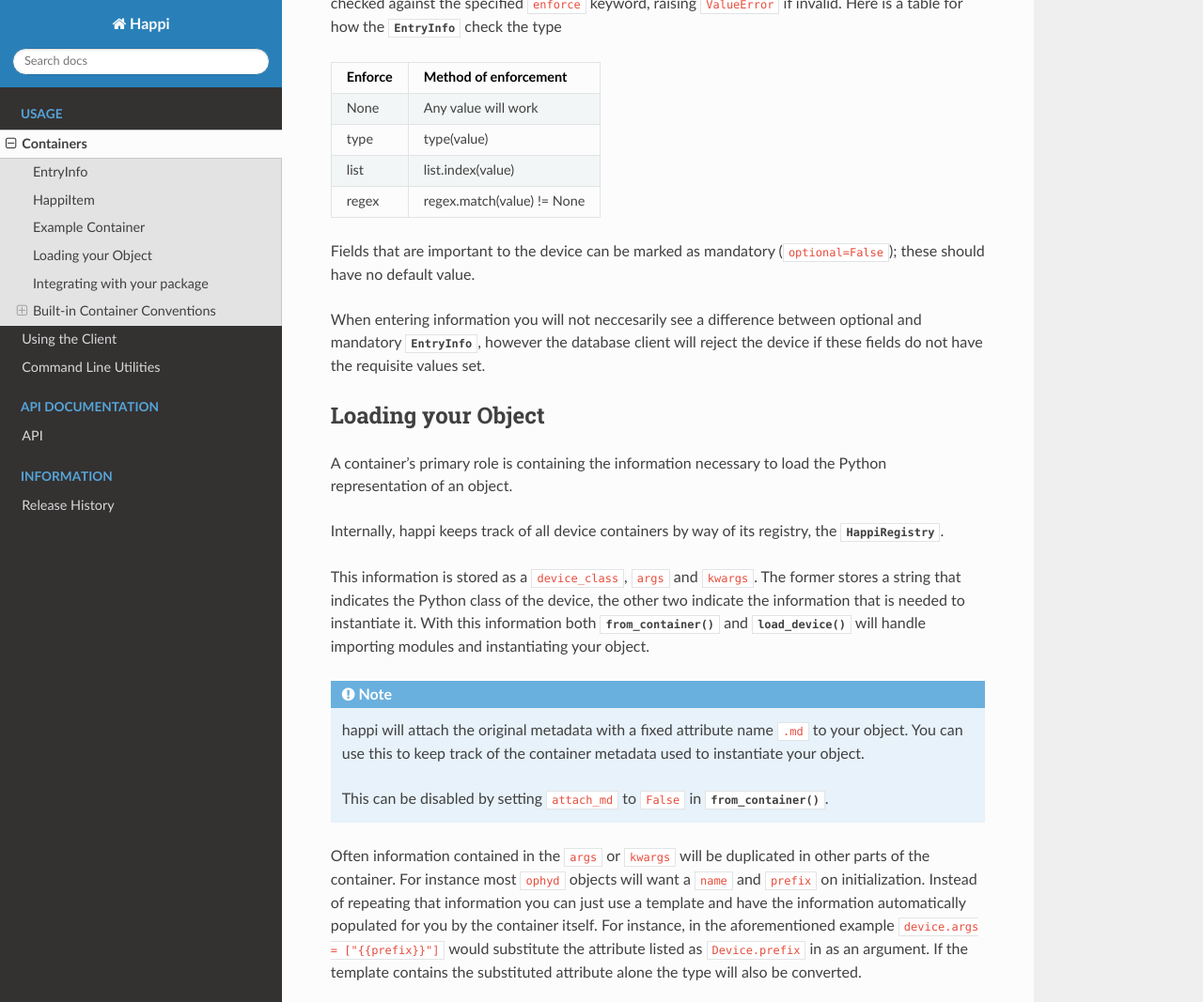
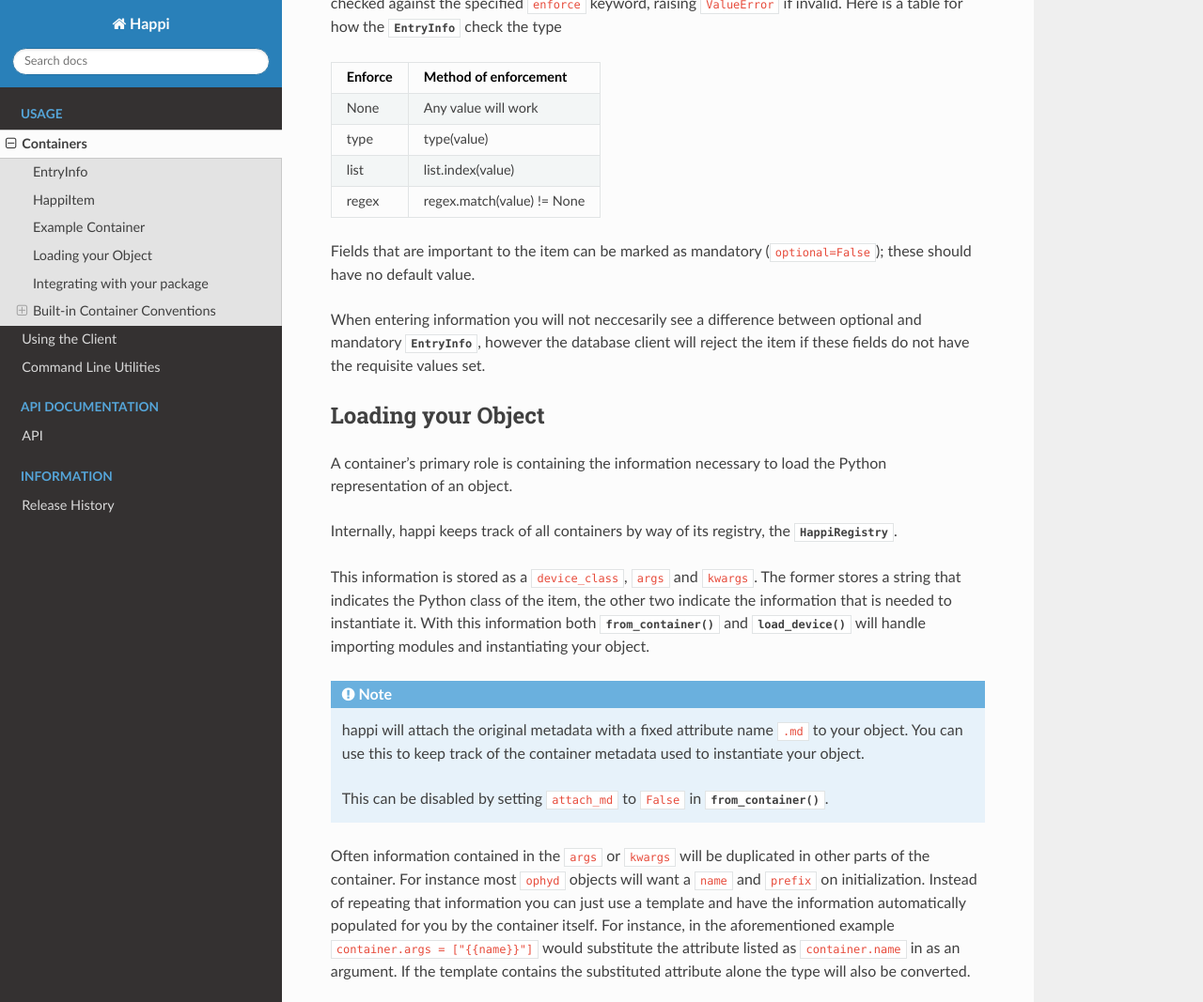
Before and after one commit to pcdshub/happi, a Sphinx documentation site: the page built from docs/source/containers.rst, in a window 1280 px wide and 1400 px high, scrolled down 1878 px, cut to the strip 0-1067 px from the top of the window. Shown: the whole strip at 94% size. Built offline with Sphinx 7.4.7 and the Read the Docs theme 2.0.0, drawn with Linux system fonts in a browser that asks for light colours.

Commit message:
DOC: more device -> item

```diff
--- a/docs/source/containers.rst
+++ b/docs/source/containers.rst
@@ -104,12 +104,12 @@ list      list.index(value)
 regex     regex.match(value) != None
 =======   ===========================
 
-Fields that are important to the device can be marked as mandatory
+Fields that are important to the item can be marked as mandatory
 (``optional=False``); these should have no default value.
 
 When entering information you will not neccesarily see a difference between
 optional and mandatory :class:`.EntryInfo`, however the database client will
-reject the device if these fields do not have the requisite values set.
+reject the item if these fields do not have the requisite values set.
 
 Loading your Object
 ^^^^^^^^^^^^^^^^^^^
@@ -117,11 +117,11 @@ Loading your Object
 A container's primary role is containing the information necessary to load the
 Python representation of an object.
 
-Internally, happi keeps track of all device containers by way of its registry,
-the :class:`~happi.containers.HappiRegistry`.
+Internally, happi keeps track of all containers by way of its registry, the
+:class:`~happi.containers.HappiRegistry`.
 
 This information is stored as a ``device_class``, ``args`` and ``kwargs``. The
-former stores a string that indicates the Python class of the device, the other
+former stores a string that indicates the Python class of the item, the other
 two indicate the information that is needed to instantiate it. With this
 information both :func:`.from_container` and :func:`.load_device` will handle
 importing modules and instantiating your object.
@@ -140,9 +140,9 @@ other parts of the container. For instance most ``ophyd`` objects will want a
 ``name`` and ``prefix`` on initialization. Instead of repeating that
 information you can just use a template and have the information automatically
 populated for you by the container itself. For instance, in the aforementioned
-example ``device.args = ["{{prefix}}"]`` would substitute the attribute listed as
-``Device.prefix`` in as an argument. If the template contains the substituted
-attribute alone the type will also be converted.
+example ``container.args = ["{{name}}"]`` would substitute the attribute
+listed as ``container.name`` in as an argument. If the template contains the
+substituted attribute alone the type will also be converted.
 
 .. ipython:: python
 
```
